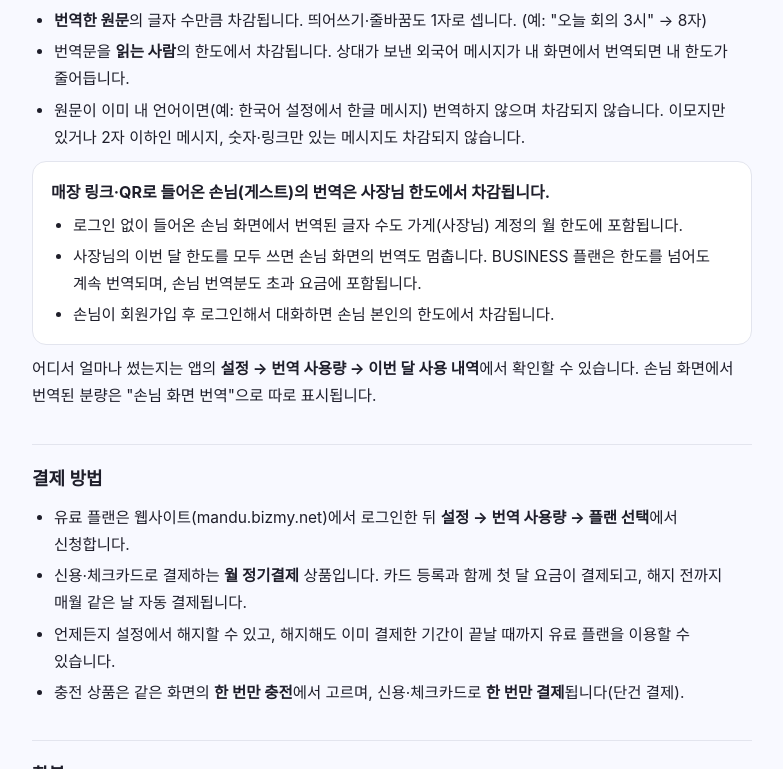
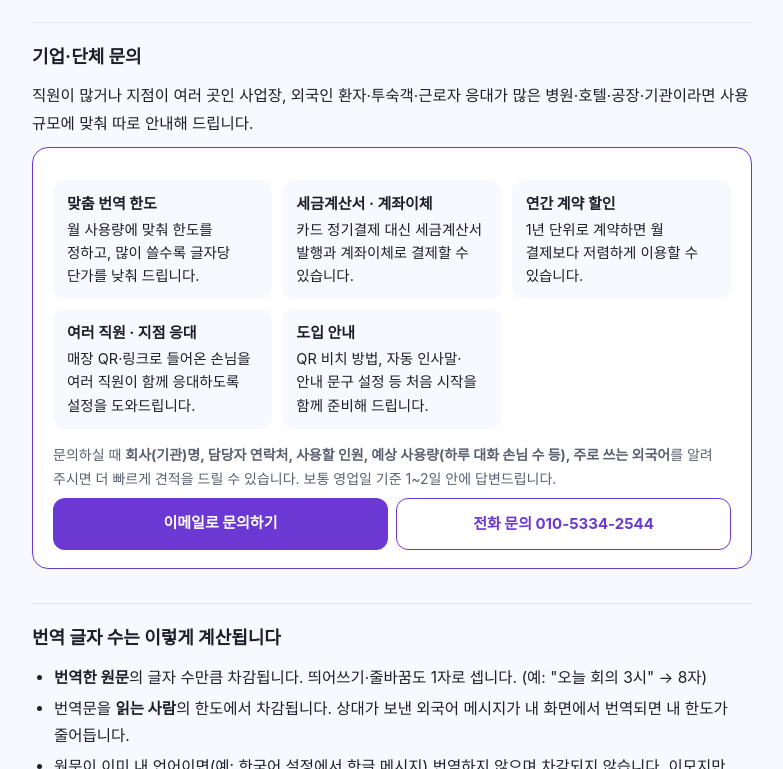
Before and after one commit to jinjjabg-hub/MANDU, a plain HTML site: page pricing.html in a window 1280 px wide. Shown: the part 1422-2191 px from the top of the page, without its empty margins (248-1031 px from the left). Drawn offline with Linux system fonts and the light colour scheme.

Commit message:
요금제 페이지에 기업·단체 문의 섹션 추가
- 요금표에 '기업·단체 (맞춤 견적)' 줄 + 문의하기 버튼
- 맞춤 한도·세금계산서·연간 계약·여러 직원 응대·도입 안내 소개
- 이메일 문의(필요 항목이 미리 채워진 메일) / 전화 문의 버튼

Co-Authored-By: Claude Opus 5.5 <noreply@anthropic.com>
Claude-Session: https://claude.ai/code/session_01B6KDfFTqsVbCoYtmECPSxk

```diff
--- a/pricing.html
+++ b/pricing.html
@@ -31,6 +31,14 @@
   .buy:hover{opacity:.9}
   .howto{background:#fff;border:1.5px solid var(--accent);border-radius:14px;padding:14px 18px;margin-top:14px}
   .howto ol{margin-top:6px}
+ .ent{background:#fff;border:1.5px solid var(--accent);border-radius:16px;padding:20px 20px 18px;margin-top:10px}
+ .ent-grid{display:grid;grid-template-columns:repeat(auto-fit,minmax(200px,1fr));gap:10px;margin:12px 0 14px}
+ .ent-item{background:var(--bg);border-radius:12px;padding:12px 14px;font-size:14.5px;line-height:1.6}
+ .ent-item b{display:block;font-size:15px;margin-bottom:2px}
+ .ent-cta{display:flex;flex-wrap:wrap;gap:8px;margin-top:6px}
+ .ent-cta a{flex:1 1 180px;text-align:center;padding:12px 14px;border-radius:12px;font-weight:700;text-decoration:none;font-size:15px}
+ .ent-cta .pri{background:var(--accent);color:#fff}
+ .ent-cta .sec{border:1.5px solid var(--accent);color:var(--accent);background:#fff}
 </style>
 </head>
 <body>
@@ -46,6 +54,7 @@
     <tr><td>SOFT</td><td>2,900원 / 월</td><td>35,000자 (30,000 + 무료 5,000)</td><td>외국인 친구·가족과 자주 대화</td><td><a class="buy" href="/?subscribe=soft">구독하기</a></td></tr>
     <tr><td>LIGHT</td><td>8,400원 / 월</td><td>105,000자 (100,000 + 무료 5,000)</td><td>업무·거래처 연락이 많은 분</td><td><a class="buy" href="/?subscribe=light">구독하기</a></td></tr>
     <tr><td>BUSINESS</td><td>29,000원 / 월</td><td>505,000자 (500,000 + 무료 5,000)</td><td>매장·사업장 단위 사용</td><td><a class="buy" href="/?subscribe=business">구독하기</a></td></tr>
+    <tr><td>기업·단체</td><td>맞춤 견적</td><td>필요한 만큼 협의</td><td>여러 지점·많은 직원, 병원·호텔·공장·기관</td><td><a class="buy" href="#enterprise">문의하기</a></td></tr>
   </table></div>
   <div class="howto">
     <b>결제 방법</b>
@@ -72,6 +81,23 @@
     <li>충전 글자는 매월 사라지지 않고 1년 동안 남습니다. 다시 사면 남은 글자와 합쳐지고 유효기간도 다시 1년이 됩니다.</li>
     <li>한 번만 결제되며 카드 정보를 저장하지 않고, 자동으로 다시 결제되지 않습니다.</li>
   </ul>
+
+  <h2 id="enterprise">기업·단체 문의</h2>
+  <p>직원이 많거나 지점이 여러 곳인 사업장, 외국인 환자·투숙객·근로자 응대가 많은 병원·호텔·공장·기관이라면 사용 규모에 맞춰 따로 안내해 드립니다.</p>
+  <div class="ent">
+    <div class="ent-grid">
+      <div class="ent-item"><b>맞춤 번역 한도</b>월 사용량에 맞춰 한도를 정하고, 많이 쓸수록 글자당 단가를 낮춰 드립니다.</div>
+      <div class="ent-item"><b>세금계산서 · 계좌이체</b>카드 정기결제 대신 세금계산서 발행과 계좌이체로 결제할 수 있습니다.</div>
+      <div class="ent-item"><b>연간 계약 할인</b>1년 단위로 계약하면 월 결제보다 저렴하게 이용할 수 있습니다.</div>
+      <div class="ent-item"><b>여러 직원 · 지점 응대</b>매장 QR·링크로 들어온 손님을 여러 직원이 함께 응대하도록 설정을 도와드립니다.</div>
+      <div class="ent-item"><b>도입 안내</b>QR 비치 방법, 자동 인사말·안내 문구 설정 등 처음 시작을 함께 준비해 드립니다.</div>
+    </div>
+    <p style="font-size:14px;color:var(--muted)">문의하실 때 <b>회사(기관)명, 담당자 연락처, 사용할 인원, 예상 사용량(하루 대화 손님 수 등), 주로 쓰는 외국어</b>를 알려 주시면 더 빠르게 견적을 드릴 수 있습니다. 보통 영업일 기준 1~2일 안에 답변드립니다.</p>
+    <div class="ent-cta">
+      <a class="pri" href="mailto:jinjjabg@gmail.com?subject=%5BMANDU%20%EA%B8%B0%EC%97%85%20%EB%AC%B8%EC%9D%98%5D&amp;body=%ED%9A%8C%EC%82%AC(%EA%B8%B0%EA%B4%80)%EB%AA%85%3A%20%0A%EB%8B%B4%EB%8B%B9%EC%9E%90%20%EC%97%B0%EB%9D%BD%EC%B2%98%3A%20%0A%EC%82%AC%EC%9A%A9%ED%95%A0%20%EC%9D%B8%EC%9B%90%3A%20%0A%EC%98%88%EC%83%81%20%EC%82%AC%EC%9A%A9%EB%9F%89(%ED%95%98%EB%A3%A8%20%EC%86%90%EB%8B%98%20%EC%88%98%20%EB%93%B1)%3A%20%0A%EC%A3%BC%EB%A1%9C%20%EC%93%B0%EB%8A%94%20%EC%99%B8%EA%B5%AD%EC%96%B4%3A%20%0A%EB%AC%B8%EC%9D%98%20%EB%82%B4%EC%9A%A9%3A%20%0A">이메일로 문의하기</a>
+      <a class="sec" href="tel:010-5334-2544">전화 문의 010-5334-2544</a>
+    </div>
+  </div>
 
   <h2>번역 글자 수는 이렇게 계산됩니다</h2>
   <ul>
```
